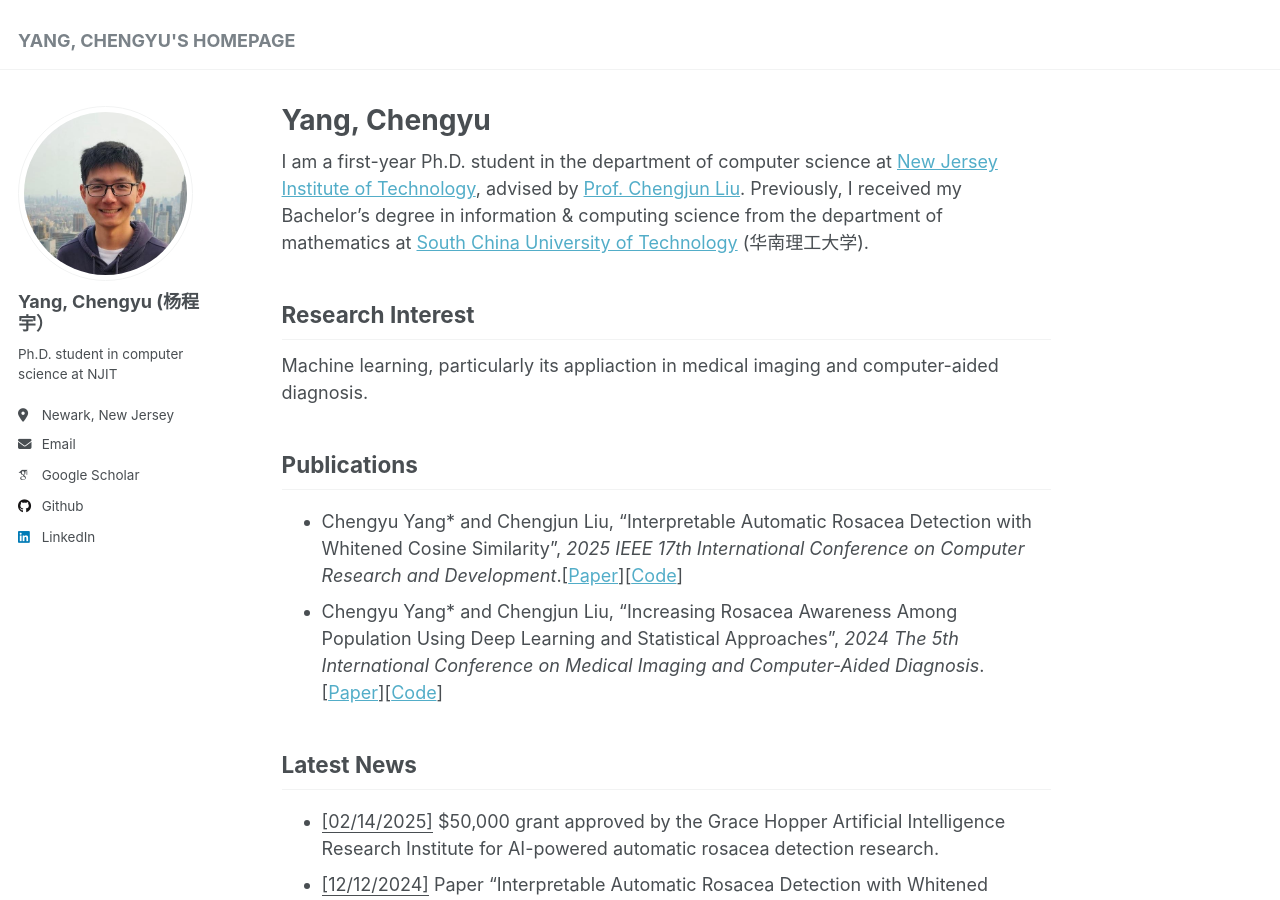
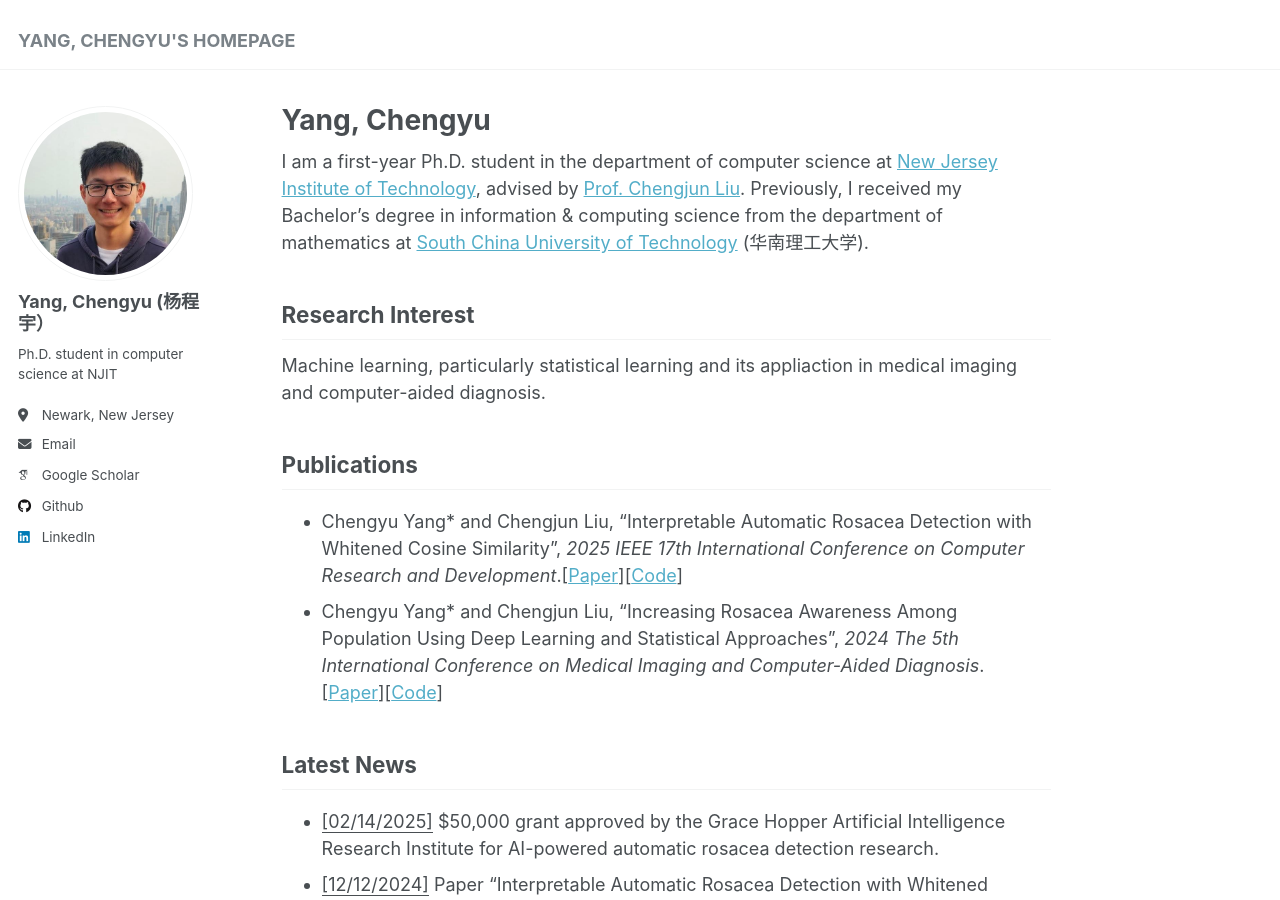
Before and after one commit to chengyuyang-njit/chengyuyang-njit.github.io, a Jekyll site: the page built from _pages/about.md, in a window 1280 px wide and 900 px high. Built offline with Jekyll 4.4.1, drawn with Linux system fonts in a browser that asks for light colours; some web fonts are replaced.

Commit message:
Update about.md

```diff
--- a/_pages/about.md
+++ b/_pages/about.md
@@ -10,7 +10,7 @@ I am a first-year Ph.D. student in the department of computer science at [New Je
 
 Research Interest
 ------
-Machine learning, particularly its appliaction in medical imaging and computer-aided diagnosis.
+Machine learning, particularly statistical learning and its appliaction in medical imaging and computer-aided diagnosis.
 
 
 Publications
```
